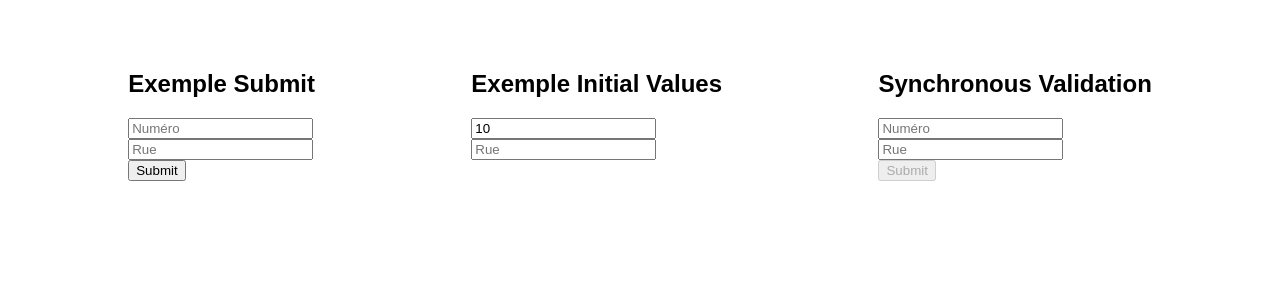
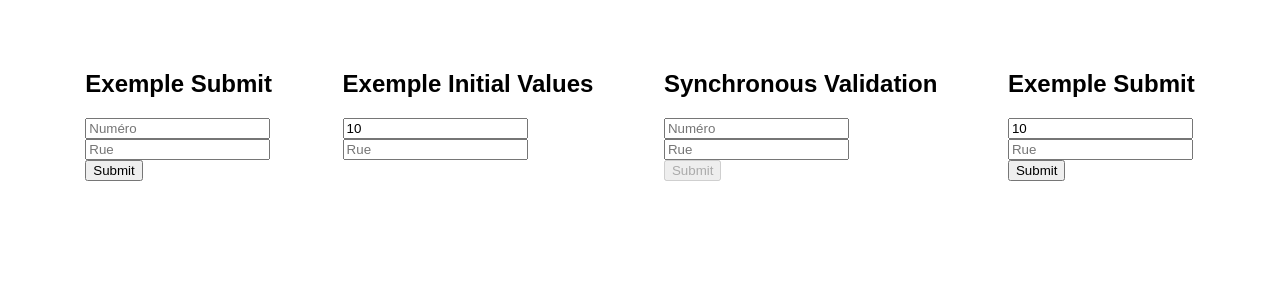
Before and after one commit to CadiChris/sandbox-redux-form, a React (Create React App) app: page / in a window 1280 px wide. Shown: the top 300 px of the page. Built offline with nearby package versions, Linux system fonts and the light colour scheme.

Commit message:
Exemple de Dispatch lors du submit.

```diff
--- a/src/App.js
+++ b/src/App.js
@@ -2,14 +2,16 @@ import React, { Component } from 'react';
 import ExempleSubmit from './Exemples/Submit';
 import ExempleInitialValues from './Exemples/InitialValues';
 import ExempleSynchronousValidation from './Exemples/SynchronousValidation';
+import ExempleDispatchOnSubmit from './Exemples/DispatchOnSubmit';
 
 class App extends Component {
   render() {
     return (
-        <div style={{display: 'flex', margin:'50px', justifyContent:'space-around'}}>
+        <div style={{display: 'flex', margin:'50px', justifyContent:'space-around', flexWrap: 'wrap'}}>
           <ExempleSubmit />
           <ExempleInitialValues />
           <ExempleSynchronousValidation />
+          <ExempleDispatchOnSubmit/>
         </div>
     );
   }
--- /dev/null
+++ b/src/Exemples/DispatchOnSubmit.js
@@ -0,0 +1,42 @@
+import React from 'react'
+import {connect} from 'react-redux'
+import { Field, reduxForm } from 'redux-form'
+
+
+const ExempleDispatchOnSubmit = ({handleSubmit}) => (
+
+    <div>
+      <h2>Exemple Submit</h2>
+      <form onSubmit={ handleSubmit }>
+        <Field name="numero" component="input" type="text" placeholder="Numéro"/> <br/>
+        <Field name="rue" component="input" type="text" placeholder="Rue"/><br/>
+        <button type="submit">Submit</button>
+      </form>
+    </div>
+)
+
+const mapStateToProps = (state) => ({
+  // (2) Si on veut que le champ du formulaire siot branché à la valeur du state de l'app :
+  //  - on fournit une initialValue qui est sourcée sur le state de l'app
+  //  - on enableReinitialize: true pour que les initialValues soient données au form dès qu'il y a eu submit
+  //    si on omet enableResinitialize, le state est bien updaté (via dispatch) mais initialValues n'est pas mis à jour
+  //    donc le form ne sait pas qu'il y a une nouvelle valeur.
+  initialValues: {
+    numero: state.app.compteur
+  },
+  enableReinitialize: true
+})
+
+// (1) c'est dans le mDTP qu'on peut faire le dispatch.
+// La prop onSubmit est appelée par redux-form, qui fournit les "values".
+// Donc on se sert des values et on dispatch avec.
+const mapDispatchToProps = (dispatch) => ({
+  onSubmit: (values) => {
+    console.log('dispatch', values)
+    dispatch({type: 'NUMERO', numero: values.numero})
+  }
+})
+
+export default connect(mapStateToProps, mapDispatchToProps)(reduxForm({
+  form: 'ExempleDispatchOnSubmit'
+})(ExempleDispatchOnSubmit))
--- a/src/index.js
+++ b/src/index.js
@@ -6,9 +6,20 @@ import { reducer as formReducer } from 'redux-form'
 import './index.css';
 import App from './App';
 
+const appReducer = (state = {compteur: 10}, action) => {
+  switch (action.type) {
+    case 'NUMERO':
+      return {
+          ...state,
+        compteur: 1000 + Number(action.numero) // Ajoute 1000 pour montrer qu'on est passé dans le reducer.
+      }
+    default: return state
+  }
+}
+
 let store = createStore(
     combineReducers({
-      app: (state = {compteur: 10}, action) => state,
+      app: appReducer,
       form: formReducer
     }) ,
     window.__REDUX_DEVTOOLS_EXTENSION__ && window.__REDUX_DEVTOOLS_EXTENSION__()
```
